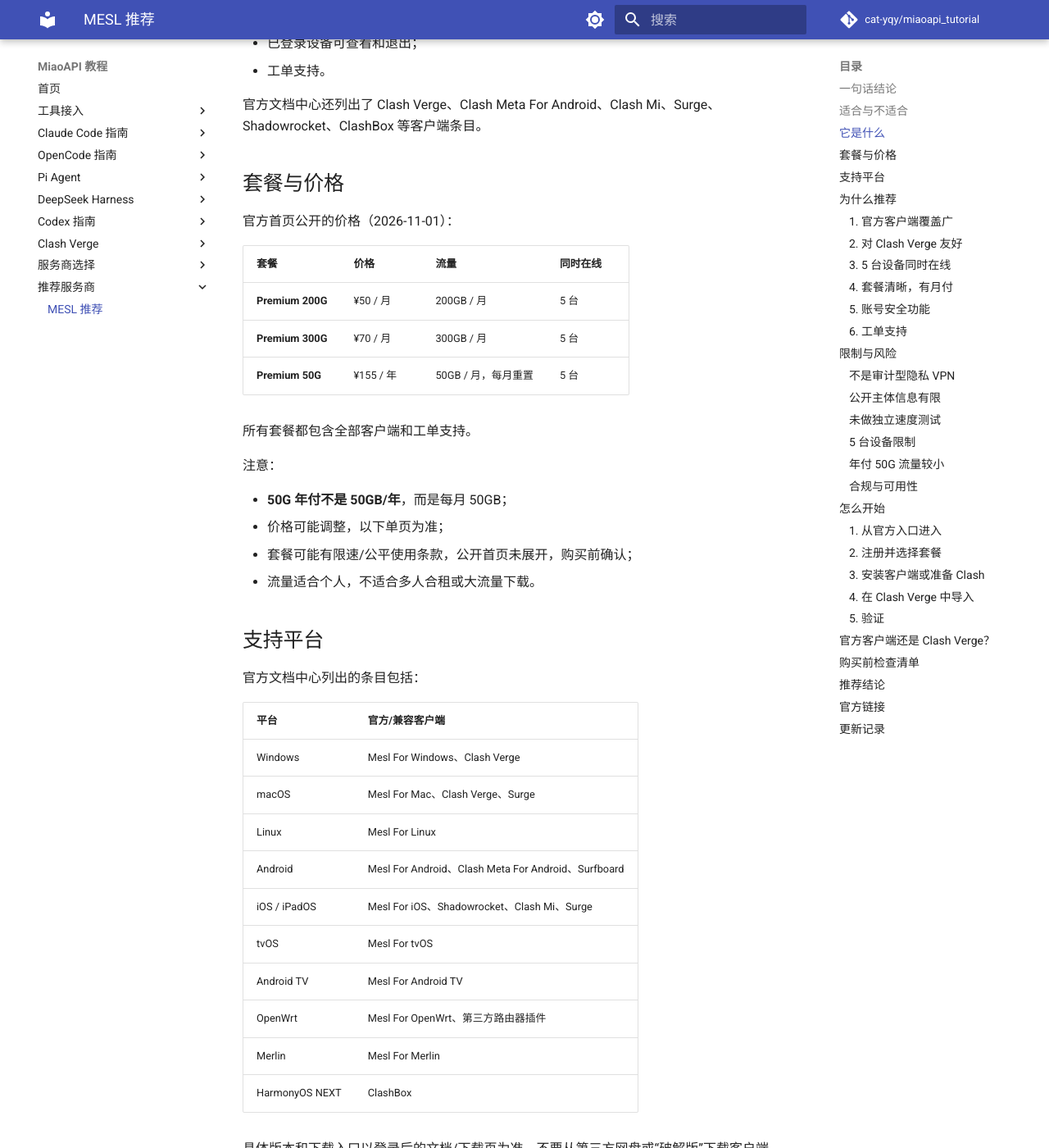
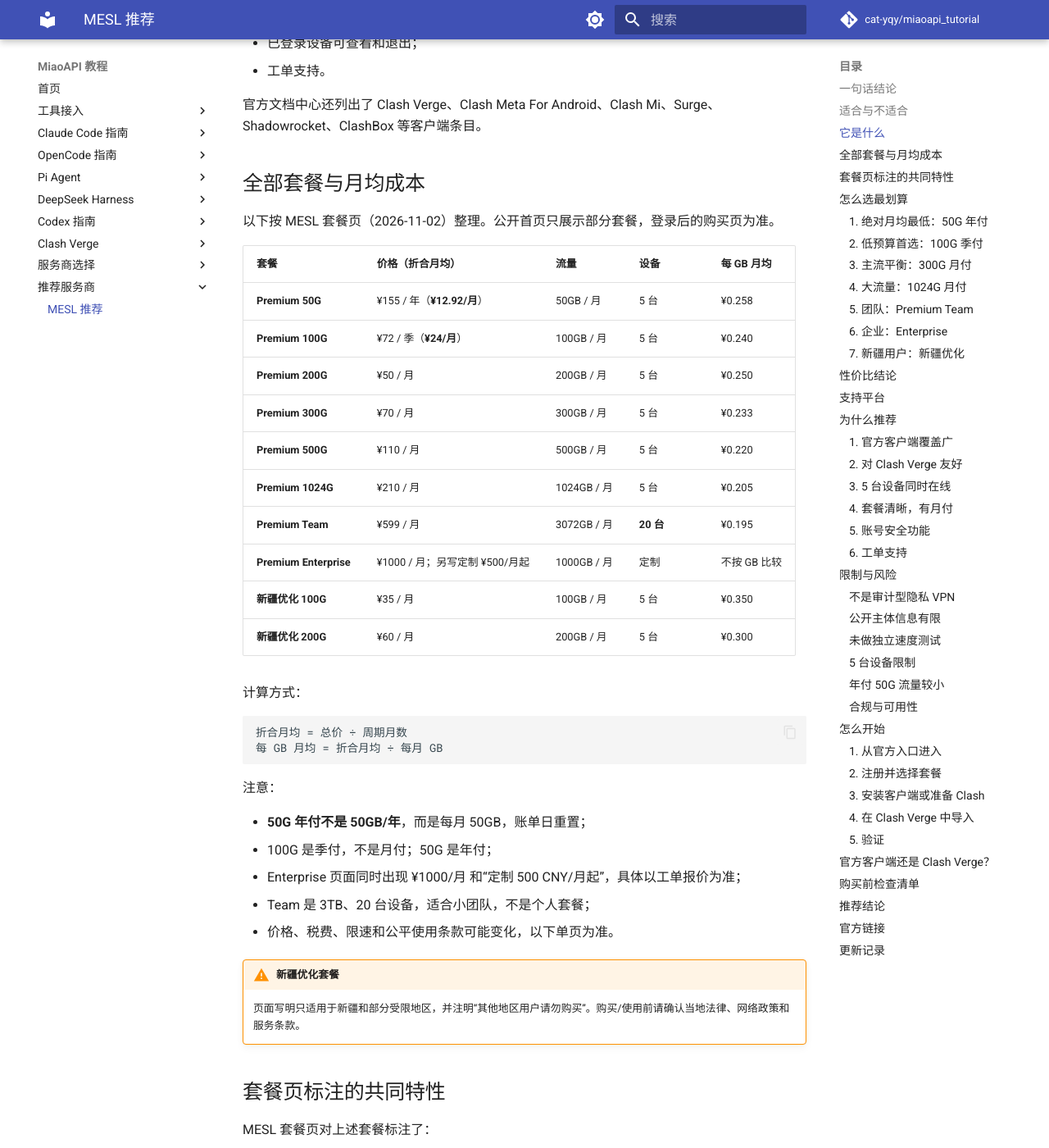
Before and after one commit to cat-yqy/miaoapi_tutorial, an MkDocs documentation site: the page built from docs/vpn/mesl.md, in a window 1280 px wide and 1400 px high, scrolled down 1517 px. Shown: the whole window at 82% size. Built offline with MkDocs 1.6.1 and Material for MkDocs 9.7.7, drawn with Linux system fonts in a browser that asks for light colours; comment, search, counter and statistics services are not loaded; some of the changed text lies outside the part shown.

Commit message:
docs: add all MESL plans and monthly cost comparison

````diff
--- a/docs/vpn/mesl.md
+++ b/docs/vpn/mesl.md
@@ -6,7 +6,7 @@
 [查看 Clash Verge 指南](../clash-verge/overview.md){ .md-button }
 
 !!! note "编辑披露"
-    本文是**单一服务商介绍**，不是独立实验室测评，也不是“全网第一”的排名。价格来自 MESL 官方首页（2026-11-01），速度、流媒体和长期稳定性**未做独立实测**。链接为官网直链，未附加返佣参数；如未来有合作，会在页面顶部明确披露。
+    本文是**单一服务商介绍**，不是独立实验室测评，也不是“全网第一”的排名。价格来自 MESL 套餐页（2026-11-02），速度、流媒体和长期稳定性**未做独立实测**。链接为官网直链，未附加返佣参数；如未来有合作，会在页面顶部明确披露。
 
 ## 一句话结论
 
@@ -47,24 +47,123 @@ MESL 提供的是**托管代理订阅 + 官方客户端**，不是传统意义
 
 官方文档中心还列出了 Clash Verge、Clash Meta For Android、Clash Mi、Surge、Shadowrocket、ClashBox 等客户端条目。
 
-## 套餐与价格
+## 全部套餐与月均成本
 
-官方首页公开的价格（2026-11-01）：
+以下按 MESL 套餐页（2026-11-02）整理。公开首页只展示部分套餐，登录后的购买页为准。
 
-| 套餐 | 价格 | 流量 | 同时在线 |
-| --- | --- | --- | --- |
-| **Premium 200G** | ¥50 / 月 | 200GB / 月 | 5 台 |
-| **Premium 300G** | ¥70 / 月 | 300GB / 月 | 5 台 |
-| **Premium 50G** | ¥155 / 年 | 50GB / 月，每月重置 | 5 台 |
+| 套餐 | 价格（折合月均） | 流量 | 设备 | 每 GB 月均 |
+| --- | --- | --- | --- | --- |
+| **Premium 50G** | ¥155 / 年（**¥12.92/月**） | 50GB / 月 | 5 台 | ¥0.258 |
+| **Premium 100G** | ¥72 / 季（**¥24/月**） | 100GB / 月 | 5 台 | ¥0.240 |
+| **Premium 200G** | ¥50 / 月 | 200GB / 月 | 5 台 | ¥0.250 |
+| **Premium 300G** | ¥70 / 月 | 300GB / 月 | 5 台 | ¥0.233 |
+| **Premium 500G** | ¥110 / 月 | 500GB / 月 | 5 台 | ¥0.220 |
+| **Premium 1024G** | ¥210 / 月 | 1024GB / 月 | 5 台 | ¥0.205 |
+| **Premium Team** | ¥599 / 月 | 3072GB / 月 | **20 台** | ¥0.195 |
+| **Premium Enterprise** | ¥1000 / 月；另写定制 ¥500/月起 | 1000GB / 月 | 定制 | 不按 GB 比较 |
+| **新疆优化 100G** | ¥35 / 月 | 100GB / 月 | 5 台 | ¥0.350 |
+| **新疆优化 200G** | ¥60 / 月 | 200GB / 月 | 5 台 | ¥0.300 |
 
-所有套餐都包含全部客户端和工单支持。
+计算方式：
+
+```text
+折合月均 = 总价 ÷ 周期月数
+每 GB 月均 = 折合月均 ÷ 每月 GB
+```
 
 注意：
 
-- **50G 年付不是 50GB/年**，而是每月 50GB；
-- 价格可能调整，以下单页为准；
-- 套餐可能有限速/公平使用条款，公开首页未展开，购买前确认；
-- 流量适合个人，不适合多人合租或大流量下载。
+- **50G 年付不是 50GB/年**，而是每月 50GB，账单日重置；
+- 100G 是季付，不是月付；50G 是年付；
+- Enterprise 页面同时出现 ¥1000/月 和“定制 500 CNY/月起”，具体以工单报价为准；
+- Team 是 3TB、20 台设备，适合小团队，不是个人套餐；
+- 价格、税费、限速和公平使用条款可能变化，以下单页为准。
+
+!!! warning "新疆优化套餐"
+    页面写明只适用于新疆和部分受限地区，并注明“其他地区用户请勿购买”。购买/使用前请确认当地法律、网络政策和服务条款。
+
+## 套餐页标注的共同特性
+
+MESL 套餐页对上述套餐标注了：
+
+- **170+ 全球节点和家宽节点**；
+- **最高 10Gbps 带宽**；
+- **BGP + IPLC + IEPL 专线中继**；
+- **5 台设备同时在线**（Team 20 台，Enterprise 定制）；
+- **每月流量账单日重置**；
+- **节点解锁**：Netflix 4K、Disney+、HBO Max、ChatGPT Plus、动画疯、TikTok。
+
+!!! note "这些是服务商标注"
+    节点数量、带宽、专线类型和“解锁”都是 MESL 套餐页的宣传口径，本文**未独立验证**。流媒体和 AI 服务的可用性会随平台风控、节点和地区变化，不能保证长期稳定。
+
+## 怎么选最划算
+
+### 1. 绝对月均最低：50G 年付
+
+- 折合 **¥12.92/月**；
+- 适合每月 50GB 以内的轻度用户；
+- 但需要一次付 ¥155，且流量上限低；
+- 每 GB 成本 ¥0.258，并不是最低。
+
+### 2. 低预算首选：100G 季付
+
+- 折合 **¥24/月**，100GB/月；
+- 首付 ¥72，比 50G 年付的 ¥155 更低；
+- 每 GB ¥0.240，比 50G 年付更划算；
+- 适合想低预算、又不想被 50GB 卡住的人。
+
+**如果你每月用 50–100GB，100G 季付通常比 50G 年付更均衡。**
+
+### 3. 主流平衡：300G 月付
+
+- ¥70/月，300GB；
+- 每 GB ¥0.233；
+- 比 200G（¥0.250/GB）更划算；
+- 适合日常办公、AI、视频，但不想一次买太大流量的人。
+
+### 4. 大流量：1024G 月付
+
+- ¥210/月，1024GB；
+- 每 GB ¥0.205，是个人套餐里最低；
+- 适合 4K、频繁下载、多设备重度使用；
+- 先确认你一个月真的用得到 1TB。
+
+### 5. 团队：Premium Team
+
+- ¥599/月，3TB，20 台设备；
+- 每 GB ¥0.195，是全场最低；
+- 适合小团队/工作室；
+- 但 20 台设备共享 3TB，仍要管理用量。
+
+### 6. 企业：Enterprise
+
+- ¥1000/月，1000GB；
+- 页面标注 99.9% SLA、独享入口/落地/家宽/5G 等定制项；
+- 也写“定制 500 CNY/月起”，需工单确认；
+- 不适合个人，按合同和 SLA 评估。
+
+### 7. 新疆用户：新疆优化
+
+- 100G ¥35/月，200G ¥60/月；
+- 页面标注 IEPL、定向解锁；
+- 只适用于新疆和部分受限地区；
+- 其他地区不要购买，先确认当地合规性。
+
+## 性价比结论
+
+| 需求 | 推荐 | 理由 |
+| --- | --- | --- |
+| 极轻度，50GB 够用 | 50G 年付 | 月均最低 ¥12.92 |
+| 低预算，50–100GB | **100G 季付** | ¥24/月，每 GB 比 50G 年付低 |
+| 日常 200–300GB | **300G 月付** | 每 GB ¥0.233，流量有余量 |
+| 重度 1TB 左右 | **1024G 月付** | 每 GB ¥0.205，个人最低 |
+| 20 台设备小团队 | **Team** | 3TB + 20 台，每 GB ¥0.195 |
+| 企业 SLA/独享 | Enterprise | 定制项，按合同 |
+| 新疆/受限地区 | 新疆优化 | 仅限适用地区 |
+
+**不要只看“月均最低”。** 长周期套餐把月均拉低，但也会把你锁在服务商那里；第一次用，先买一个月或一个季度的套餐验证，确认稳定后再换长周期。
+
+所有套餐都包含全部客户端和工单支持。
 
 ## 支持平台
 
@@ -159,7 +258,8 @@ MESL 没有公开独立安全审计或透明度报告（至少公开首页没有
 
 - 邮箱注册；
 - 建议开启两步验证/通行密钥；
-- 先买月付，不要直接年付；
+- 第一次先买 200G/300G 月付，或 100G 季付做短期测试；
+- 不要第一次就买 50G 年付或 Enterprise；
 - 确认设备数、流量、限速和退款规则。
 
 ### 3. 安装客户端或准备 Clash
@@ -212,19 +312,22 @@ MESL 文档中心有 Clash Verge 条目。通用流程：
 ## 购买前检查清单
 
 - [ ] 从 `getmesl.com` 官方入口进入
-- [ ] 确认套餐流量是每月还是每年
+- [ ] 确认套餐周期是月付、季付还是年付
+- [ ] 确认首付金额，不只比较“折合月均”
 - [ ] 确认 5 台设备是否够用
 - [ ] 确认限速/公平使用条款
 - [ ] 确认退款/试用政策
 - [ ] 确认支付方式和收款主体
 - [ ] 确认日志/隐私政策
-- [ ] 先月付，不直接年付
+- [ ] 先月付/季付测试，不直接年付
 - [ ] 开启两步验证
 - [ ] 不要把订阅链接发到公开群
 
 ## 推荐结论
 
-**值得试，但先月付、先实测。**
+**值得试，但先短周期、先实测。**
+
+如果只看月均，50G 年付最低（¥12.92/月）；如果看“低首付 + 流量够用 + 每 GB 成本”，100G 季付（¥24/月）更均衡；重度用户再考虑 1024G 月付（¥0.205/GB）。
 
 MESL 的优势是“官方客户端 + 多平台 + Clash Verge 文档 + 5 台设备”，适合想要托管服务、又不想放弃 Clash 规则的人。它的风险是公开主体/审计信息有限、速度和流媒体未独立验证、以及托管服务固有的合规与隐私边界。
 
@@ -242,3 +345,4 @@ MESL 的优势是“官方客户端 + 多平台 + Clash Verge 文档 + 5 台设
 ## 更新记录
 
 - 2026-11-01：根据 MESL 官方首页公开套餐与文档目录整理；未做独立速度/流媒体测试。
+- 2026-11-02：补充全部套餐、折合月均、每 GB 成本、Team/Enterprise/新疆套餐与选购建议。
````
